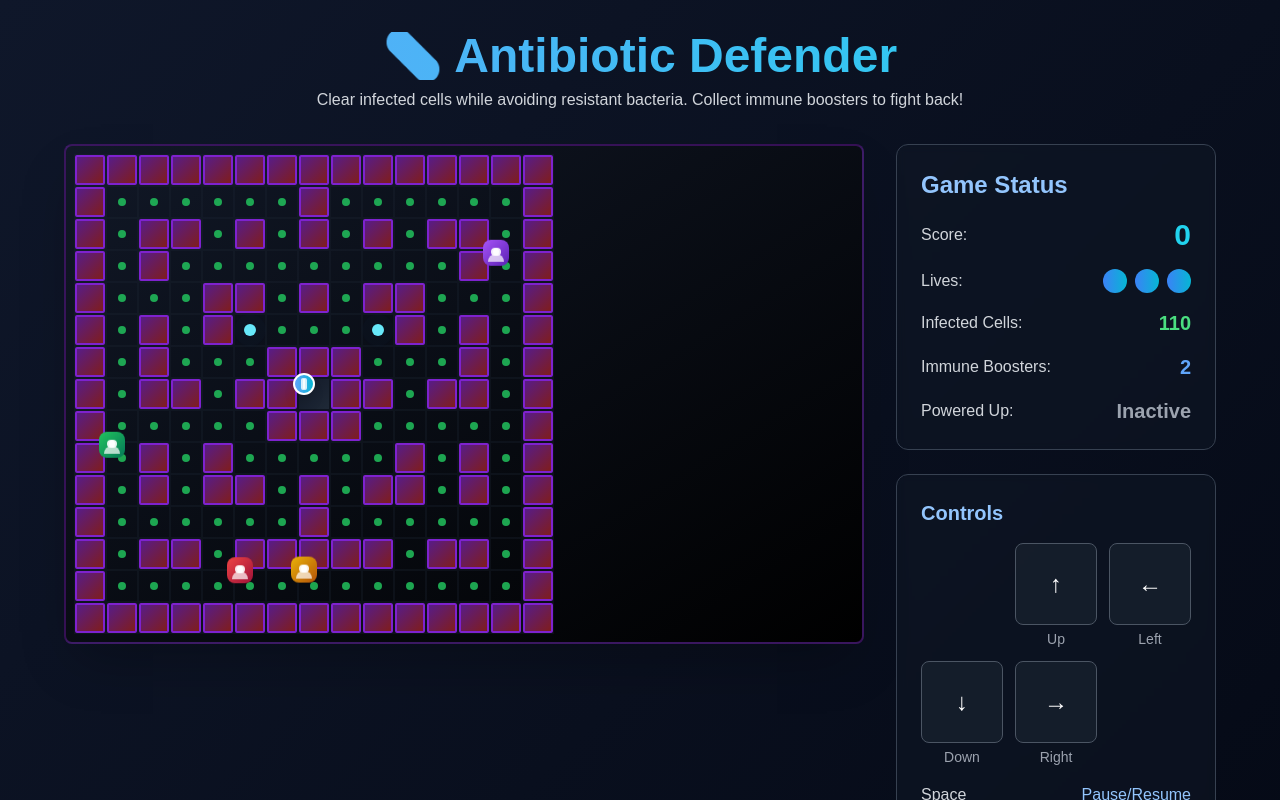
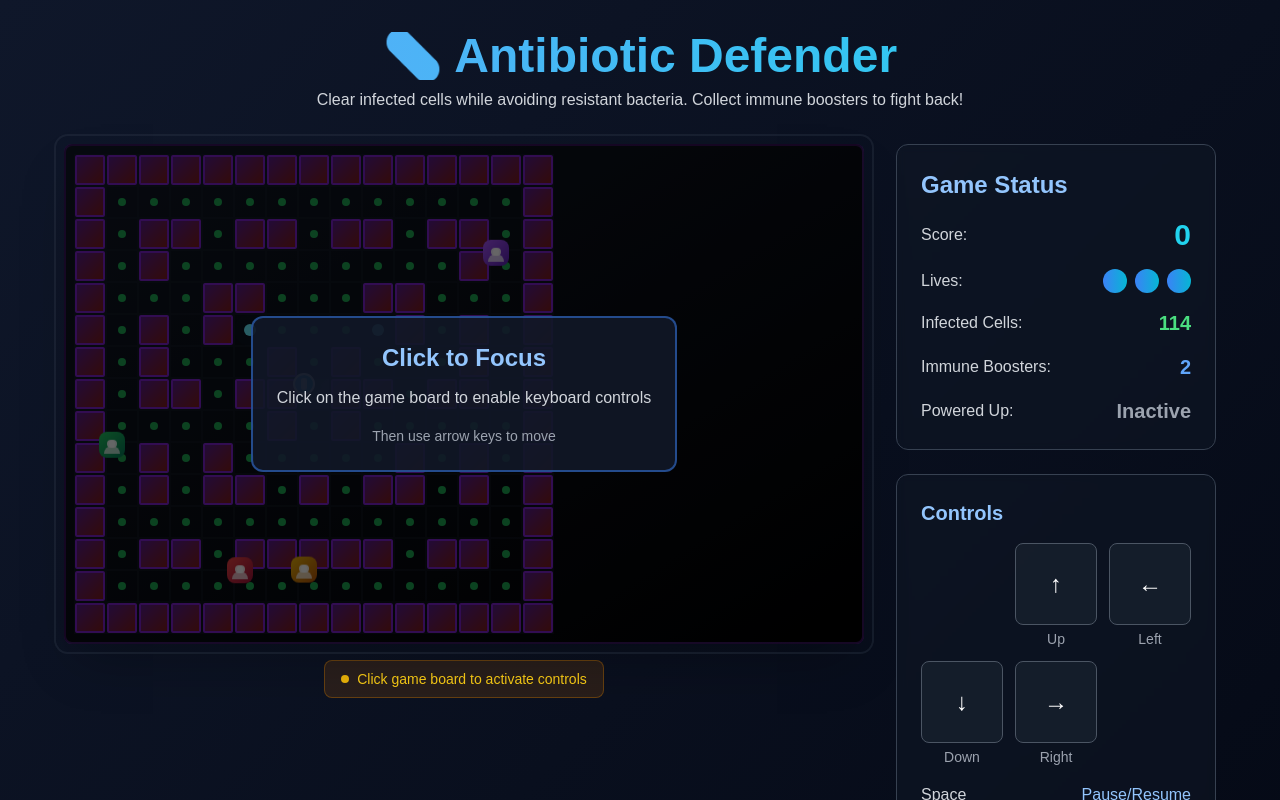
Before and after one commit to fidelismee/amr-pacman, a Next.js app: page / in a window 1280 px wide. Shown: the top 800 px of the page. Built offline with nearby package versions, Linux system fonts and the light colour scheme.

Commit message:
good stage

```diff
--- a/app/game/components/AntibioticGame.tsx
+++ b/app/game/components/AntibioticGame.tsx
@@ -28,7 +28,7 @@ const AntibioticGame = () => {
   const [gameMessage, setGameMessage] = useState<string>('');
 
   // Game loop hook
-  const { getCurrentDirection, isRunning } = useGameLoop({
+  const { getCurrentDirection, isRunning, setDirection } = useGameLoop({
     tickInterval: 200,
     onTick: () => {
       if (!gameActive) return;
@@ -54,6 +54,17 @@ const AntibioticGame = () => {
       checkCollisions();
     },
   });
+
+  // Handle focus for keyboard events
+  const [hasFocus, setHasFocus] = useState(false);
+
+  const handleFocus = () => {
+    setHasFocus(true);
+  };
+
+  const handleBlur = () => {
+    setHasFocus(false);
+  };
 
   // Initialize game
   const initializeGame = useCallback(() => {
@@ -211,6 +222,22 @@ const AntibioticGame = () => {
           {/* Left column: Game board */}
           <div className="flex-1">
             <div className="relative">
+              {/* Focus indicator */}
+              <div
+                className={`absolute -inset-2 rounded-xl transition-all duration-300 z-10 pointer-events-none ${
+                  hasFocus
+                    ? 'ring-4 ring-blue-500/50 bg-blue-500/10'
+                    : 'ring-2 ring-gray-700/30'
+                }`}
+              />
+
+              {/* Click to focus area */}
+              <div
+                className="relative cursor-pointer"
+                onClick={handleFocus}
+                onBlur={handleBlur}
+                tabIndex={0}
+              >
                 <GameBoard level={level} cellSize={CELL_SIZE} />
                 <EntityLayer
                   antibioticPosition={antibioticPosition}
@@ -220,9 +247,23 @@ const AntibioticGame = () => {
                   cellSize={CELL_SIZE}
                 />
 
+                {/* Focus instructions */}
+                {!hasFocus && (
+                  <div className="absolute inset-0 bg-black/60 flex items-center justify-center rounded-lg">
+                    <div className="text-center p-6 bg-gray-900/90 rounded-xl border-2 border-blue-500/50">
+                      <h3 className="text-2xl font-bold mb-3 text-blue-300">Click to Focus</h3>
+                      <p className="text-gray-300 mb-4">Click on the game board to enable keyboard controls</p>
+                      <div className="text-sm text-gray-400">
+                        Then use arrow keys to move
+                      </div>
+                    </div>
+                  </div>
+                )}
+              </div>
+
               {/* Game overlay messages */}
               {!gameActive && (
-                <div className="absolute inset-0 bg-black/80 flex items-center justify-center rounded-lg">
+                <div className="absolute inset-0 bg-black/80 flex items-center justify-center rounded-lg z-20">
                   <div className="text-center p-8 bg-gray-900/90 rounded-xl border-2 border-blue-500/50">
                     <h2 className="text-3xl font-bold mb-4">{gameMessage}</h2>
                     <button
@@ -234,6 +275,20 @@ const AntibioticGame = () => {
                   </div>
                 </div>
               )}
+            </div>
+
+            {/* Focus status */}
+            <div className="mt-4 text-center">
+              <div className={`inline-flex items-center gap-2 px-4 py-2 rounded-lg ${
+                hasFocus
+                  ? 'bg-green-900/30 text-green-400 border border-green-700/50'
+                  : 'bg-yellow-900/30 text-yellow-400 border border-yellow-700/50'
+              }`}>
+                <div className={`w-2 h-2 rounded-full ${hasFocus ? 'bg-green-500 animate-pulse' : 'bg-yellow-500'}`} />
+                <span className="text-sm font-medium">
+                  {hasFocus ? 'Keyboard controls active' : 'Click game board to activate controls'}
+                </span>
+              </div>
             </div>
           </div>
 
--- a/app/game/hooks/useGameLoop.ts
+++ b/app/game/hooks/useGameLoop.ts
@@ -22,7 +22,12 @@ export const useGameLoop = ({ tickInterval = 200, onTick }: UseGameLoopProps = {
   // Handle keyboard input
   useEffect(() => {
     const handleKeyDown = (e: KeyboardEvent) => {
-      if (!isRunning) return;
+      // Prevent default behavior for arrow keys and space to avoid page scrolling
+      if (['ArrowUp', 'ArrowDown', 'ArrowLeft', 'ArrowRight', ' '].includes(e.key)) {
+        e.preventDefault();
+      }
+
+      if (!isRunning && e.key !== ' ') return;
 
       switch (e.key) {
         case 'ArrowUp':
@@ -39,6 +44,10 @@ export const useGameLoop = ({ tickInterval = 200, onTick }: UseGameLoopProps = {
           break;
         case ' ':
           setIsRunning(prev => !prev);
+          break;
+        case 'r':
+        case 'R':
+          // Restart game - handled by parent component
           break;
       }
     };
--- a/app/game/levels.ts
+++ b/app/game/levels.ts
@@ -6,17 +6,17 @@
 
 export const LEVEL_1: Level = [
   [1, 1, 1, 1, 1, 1, 1, 1, 1, 1, 1, 1, 1, 1, 1],
-  [1, 0, 0, 0, 0, 0, 0, 1, 0, 0, 0, 0, 0, 0, 1],
-  [1, 0, 1, 1, 0, 1, 0, 1, 0, 1, 0, 1, 1, 0, 1],
+  [1, 0, 0, 0, 0, 0, 0, 0, 0, 0, 0, 0, 0, 0, 1],
+  [1, 0, 1, 1, 0, 1, 1, 0, 1, 1, 0, 1, 1, 0, 1],
   [1, 0, 1, 0, 0, 0, 0, 0, 0, 0, 0, 0, 1, 0, 1],
-  [1, 0, 0, 0, 1, 1, 0, 1, 0, 1, 1, 0, 0, 0, 1],
+  [1, 0, 0, 0, 1, 1, 0, 0, 0, 1, 1, 0, 0, 0, 1],
   [1, 0, 1, 0, 1, 3, 0, 0, 0, 3, 1, 0, 1, 0, 1],
-  [1, 0, 1, 0, 0, 0, 1, 1, 1, 0, 0, 0, 1, 0, 1],
+  [1, 0, 1, 0, 0, 0, 1, 0, 1, 0, 0, 0, 1, 0, 1],
   [1, 0, 1, 1, 0, 1, 1, 2, 1, 1, 0, 1, 1, 0, 1],
-  [1, 0, 0, 0, 0, 0, 1, 1, 1, 0, 0, 0, 0, 0, 1],
+  [1, 0, 0, 0, 0, 0, 1, 0, 1, 0, 0, 0, 0, 0, 1],
   [1, 0, 1, 0, 1, 0, 0, 0, 0, 0, 1, 0, 1, 0, 1],
   [1, 0, 1, 0, 1, 1, 0, 1, 0, 1, 1, 0, 1, 0, 1],
-  [1, 0, 0, 0, 0, 0, 0, 1, 0, 0, 0, 0, 0, 0, 1],
+  [1, 0, 0, 0, 0, 0, 0, 0, 0, 0, 0, 0, 0, 0, 1],
   [1, 0, 1, 1, 0, 1, 1, 1, 1, 1, 0, 1, 1, 0, 1],
   [1, 0, 0, 0, 0, 0, 0, 0, 0, 0, 0, 0, 0, 0, 1],
   [1, 1, 1, 1, 1, 1, 1, 1, 1, 1, 1, 1, 1, 1, 1]
```
Lines whose indentation alone changed are shown as unchanged.
